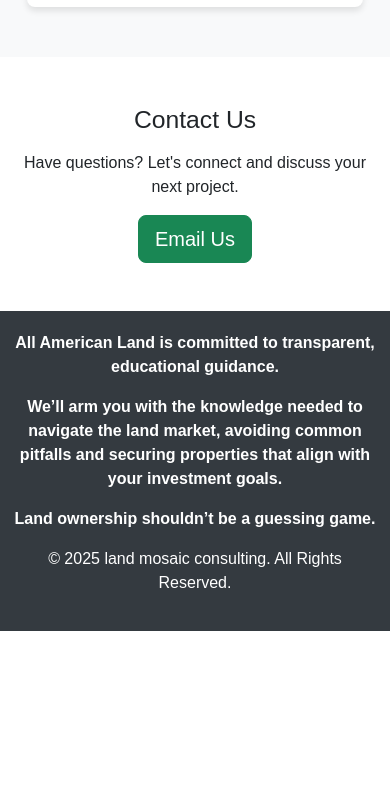
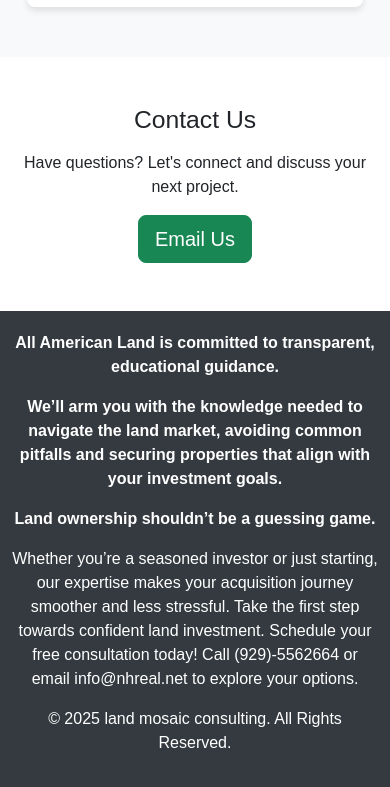
Before and after one commit to Sbn1997/landmosaicconsulting, a plain HTML site: page index.html in a window 390 px wide. Shown: the part 2000-2787 px from the top of the page. Before the commit the page ends 2631 px from the top, so only its background shows below. Drawn offline with nearby package versions, Linux system fonts and the light colour scheme.

Commit message:
phone change

```diff
--- a/index.html
+++ b/index.html
@@ -104,6 +104,8 @@
       <p  class = 'footerText' >
         Land ownership shouldn’t be a guessing game.
       </p>
+      <p>Whether you’re a seasoned investor or just starting, our expertise makes your acquisition journey smoother and less stressful. Take the first step towards confident land investment.
+         Schedule your free consultation today! Call (929)-5562664 or email info@nhreal.net to explore your options.</p>
       <p>&copy; 2025 land mosaic consulting. All Rights Reserved.</p>
     </div>
   </footer>
```
